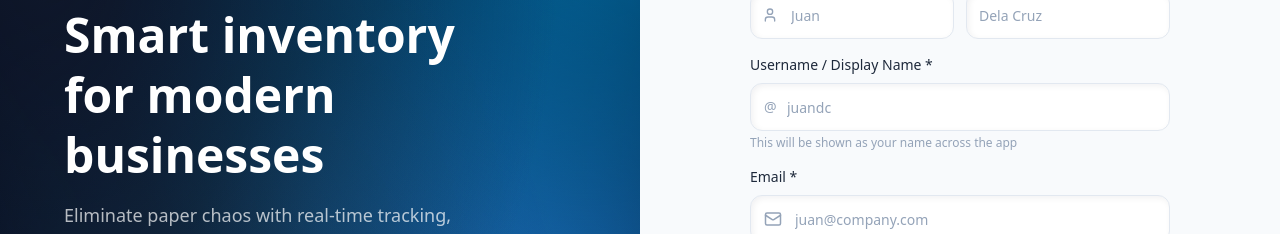
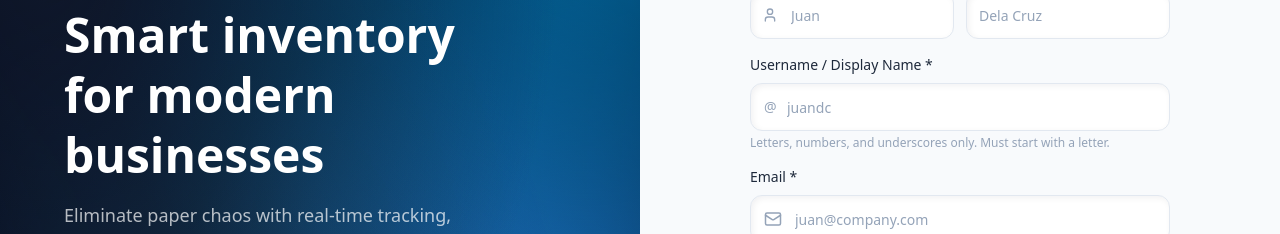
Before and after one commit to ZACHARY2215/Inventoryflow, a React (Vite) app: page /login in a window 1280 px wide. Both pictures are taken after a click on the button "Request access". Shown: the part 233-467 px from the top of the page. Built offline with nearby package versions, Linux system fonts and the light colour scheme; no server answers.

Commit message:
fix(auth): add username regex validation and CSP meta tag

```diff
--- a/index.html
+++ b/index.html
@@ -2,6 +2,7 @@
 <html lang="en">
   <head>
     <meta charset="UTF-8" />
+    <meta http-equiv="Content-Security-Policy" content="script-src 'self' 'unsafe-eval' 'unsafe-inline' https://apis.google.com https://accounts.google.com; object-src 'none'">
     <link rel="icon" type="image/png" href="/logo.png" />
     <meta name="viewport" content="width=device-width, initial-scale=1.0" />
     <link rel="preconnect" href="https://fonts.googleapis.com" />
--- a/src/pages/Login.tsx
+++ b/src/pages/Login.tsx
@@ -71,6 +71,11 @@ export default function Login() {
     setRegError('')
     if (!reg.first_name || !reg.last_name || !reg.username || !reg.email || !reg.phone) {
       setRegError('All fields are required'); return
+    }
+    const usernameRegex = /^[A-Za-z_][A-Za-z0-9_]*$/;
+    if (!usernameRegex.test(reg.username)) {
+      setRegError('Username must start with a letter or underscore, and contain only letters, numbers, and underscores.');
+      return;
     }
     if (reg.password.length < 8) { setRegError('Password must be at least 8 characters'); return }
     if (reg.password !== reg.confirm) { setRegError('Passwords do not match'); return }
@@ -327,7 +332,7 @@ export default function Login() {
                     <input className={cn(inputCls, 'pl-9 pr-4')} placeholder="juandc"
                       value={reg.username} onChange={e => setReg({ ...reg, username: e.target.value })} required />
                   </div>
-                  <p className="text-xs text-text-tertiary mt-1">This will be shown as your name across the app</p>
+                  <p className="text-xs text-text-tertiary mt-1">Letters, numbers, and underscores only. Must start with a letter.</p>
                 </div>
 
                 <div>
```
